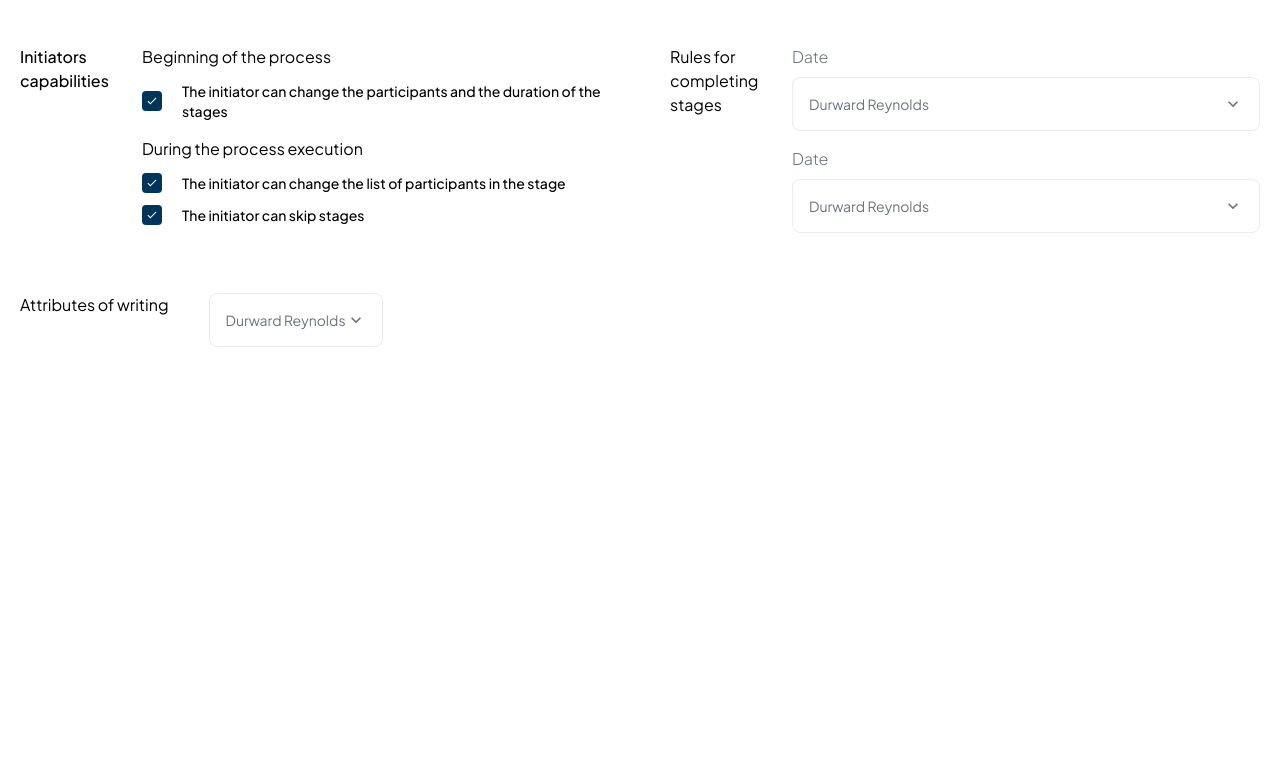
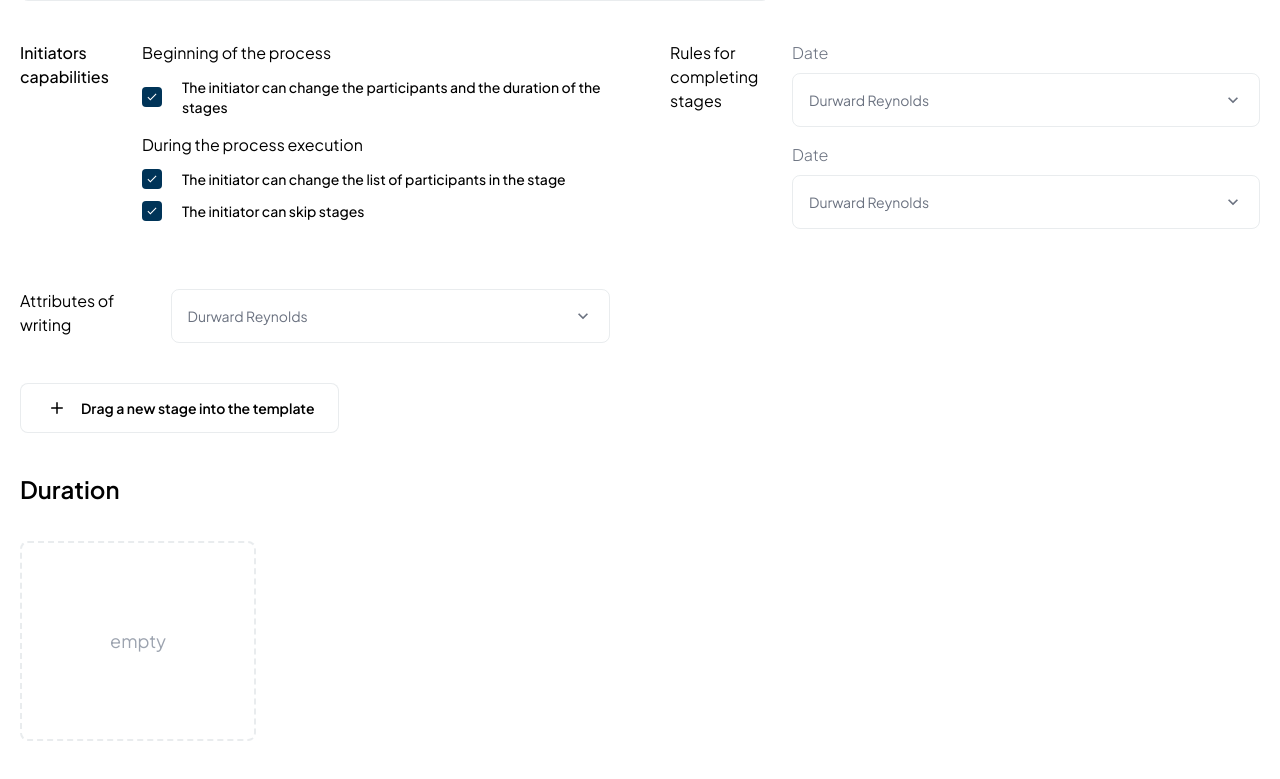
Before and after one commit to BCPAZ/crm-app, a React (Vite) app: page /workflow/create-template in a window 1280 px wide. Shown: the part 629-1408 px from the top of the page. Before the commit the page ends 976 px from the top, so only its background shows below. Built offline with nearby package versions, Linux system fonts and the light colour scheme.

Commit message:
feat : Create template page completed

```diff
--- a/src/views/App/Workflow/CreateTemplate.jsx
+++ b/src/views/App/Workflow/CreateTemplate.jsx
@@ -3,6 +3,7 @@ import CheckboxElement from "@/components/common/CheckboxElement";
 import SecondInput from "@/components/common/SecondInput";
 import SecondTextArea from "@/components/common/SecondTextArea";
 import Select from "@/components/common/Select";
+import { IoIosAdd } from "react-icons/io";
 
 const CreateTemplate = () => {
   return (
@@ -20,7 +21,8 @@ const CreateTemplate = () => {
         </div>
       </div>
       <div className="siteContainer">
-        <div className="py-8 md:max-w-[750px] max-w-full">
+        <div className="py-[60px]">
+        <div className="md:max-w-[750px] max-w-full">
           <div className="flex justify-center flex-col gap-5">
             <SecondInput column label="Name *" placeholder="Template Name" />
             <SecondTextArea
@@ -34,7 +36,9 @@ const CreateTemplate = () => {
         </div>
         <div className="grid md:grid-cols-2 grid-cols-1 gap-[60px] mt-10">
           <div className="flex md:flex-row flex-col gap-10">
-            <h3 className="md:max-w-[82px] max-w-full font-medium">Initiators capabilities</h3>
+            <h3 className="md:max-w-[82px] max-w-full font-medium">
+              Initiators capabilities
+            </h3>
             <div className="flex flex-col gap-4">
               <div className="flex flex-col gap-3">
                 <h3>Beginning of the process</h3>
@@ -48,17 +52,33 @@ const CreateTemplate = () => {
             </div>
           </div>
           <div className="flex md:flex-row flex-col md:gap-10 gap-5">
-            <h3 className="md:max-w-[82px] max-w-full">Rules for completing stages</h3>
+            <h3 className="md:max-w-[82px] max-w-full">
+              Rules for completing stages
+            </h3>
             <div className="flex flex-col gap-4 w-full">
-              <Select column label="Parallel stages are completed if"/>
-              <Select column label="If rejected"/>
+              <Select column label="Parallel stages are completed if" />
+              <Select column label="If rejected" />
             </div>
           </div>
-          <div className="flex md:flex-row flex-col md:gap-10 gap-5">
-            <h3 className="w-fit">Attributes of
-            writing</h3>
-            <Select />
+          <div className="flex md:flex-row flex-col md:gap-10 gap-5 w-full">
+            <h3 className="w-fit">Attributes of writing</h3>
+            <div className="w-full">
+              <Select />
+            </div>
           </div>
+        </div>
+        <button
+          type="button"
+          className="mt-10 flex items-center gap-3 bg-white border border-grey/20 rounded-lg py-3 px-6 text-sm font-semibold"
+        >
+          <IoIosAdd size={24}/> Drag a new stage into the template
+        </button>
+        <div className="flex flex-col gap-9 mt-10">
+          <h1 className="text-2xl font-semibold">Duration</h1>
+          <div className="rounded-lg md:max-w-[236px] max-w-full w-full flex items-center justify-center border-2 border-grey/20 border-dashed h-[200px]">
+            <h1 className="text-lg text-gray-400">empty</h1>
+          </div>
+        </div>
         </div>
       </div>
     </section>
```
